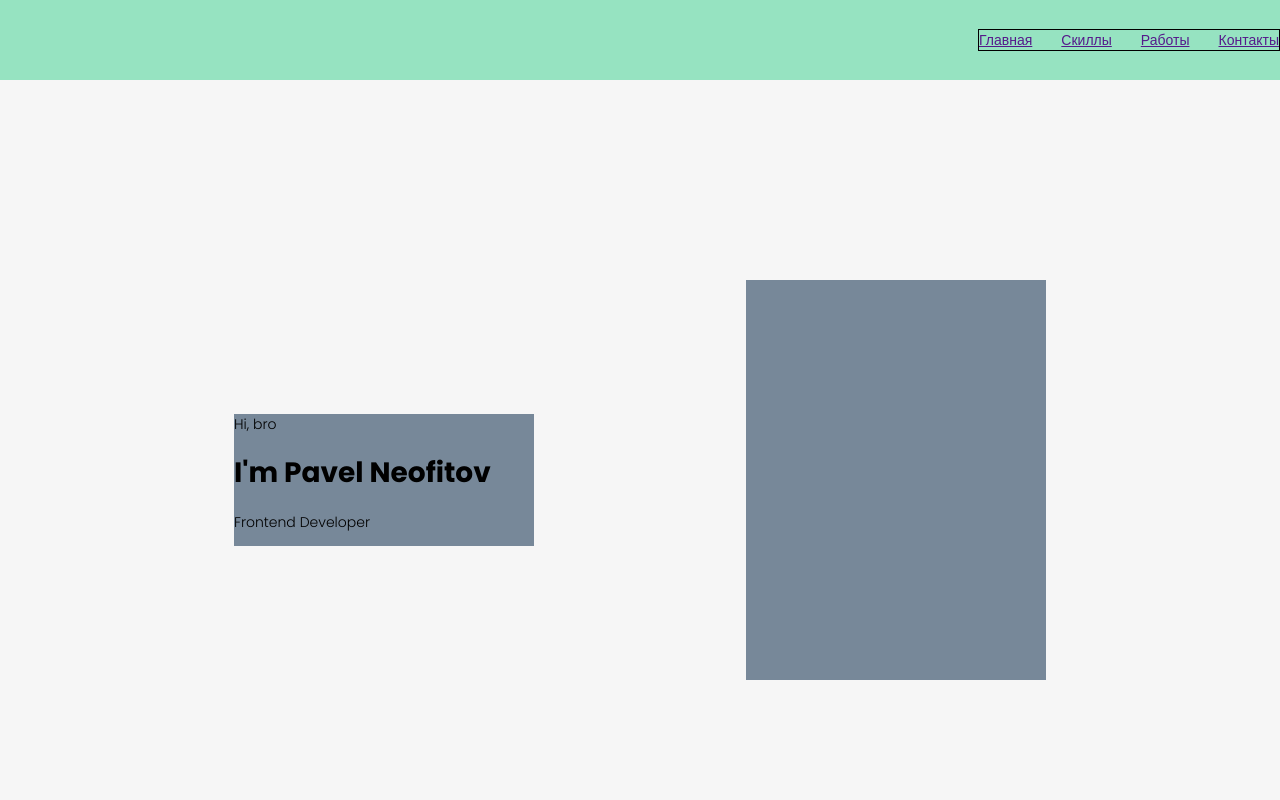
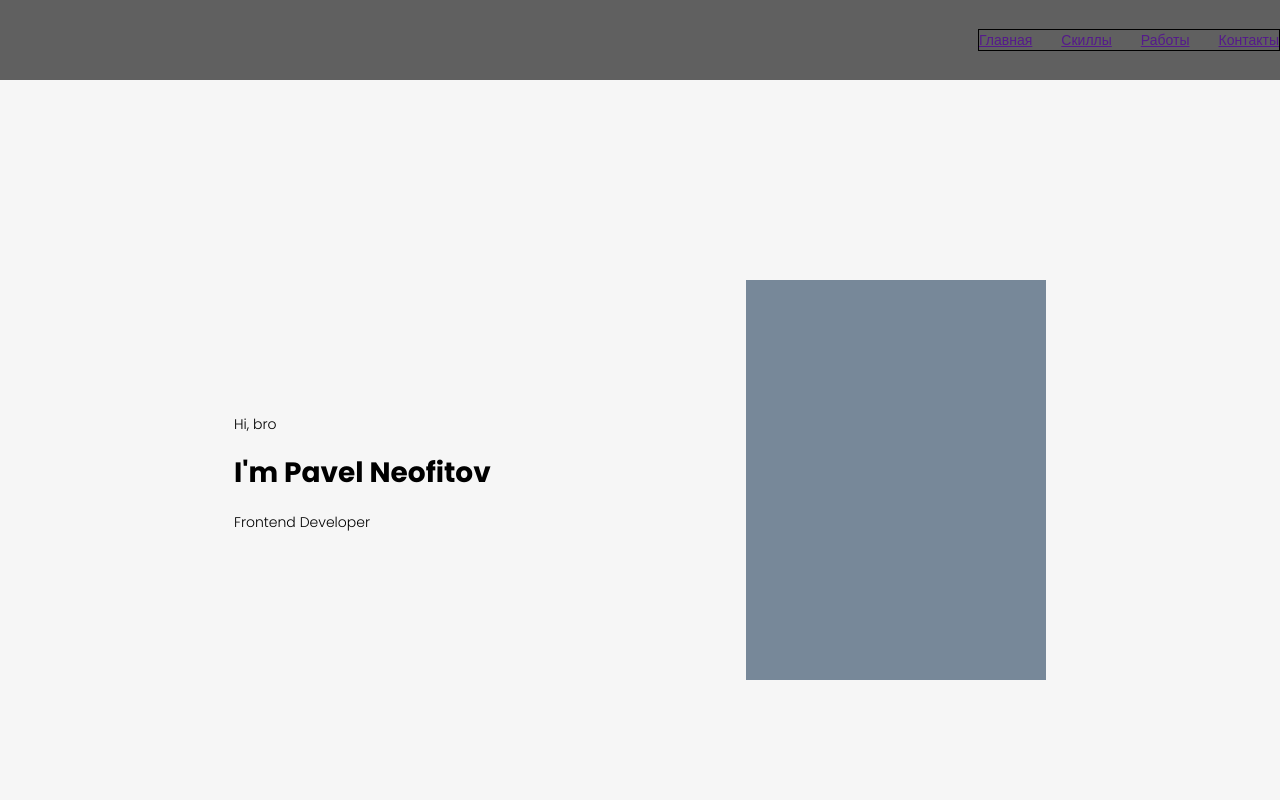
Before and after one commit to PavelNeof/portfolio, a React (Create React App) app: page / in a window 1280 px wide. Shown: the top 800 px of the page. Built offline with nearby package versions, Linux system fonts and the light colour scheme.

Commit message:
portfolio

```diff
--- a/src/Footer/Footer.js
+++ b/src/Footer/Footer.js
@@ -33,7 +33,7 @@ function Footer() {
                 <Square style={Vk}/>
                 <Square style={Codewars}/>
                 </div>
-                    <div className={s.lastLine}>Все права защищены</div>
+                    <div className={s.lastLine}>© All rights reserved</div>
                 </div>
 
             </div>
--- a/src/Header/Header.module.css
+++ b/src/Header/Header.module.css
@@ -1,6 +1,9 @@
 .header {
     height: 80px;
-    background-color: #96e3c1;
+    background-color: #606060;
+
+    /*background: linear-gradient(to bottom right, #4b4b4b, #606060);*/
+
     display: flex;
     justify-content: flex-end;
     align-items: center;
--- a/src/Main/Main.module.css
+++ b/src/Main/Main.module.css
@@ -5,7 +5,7 @@
 
 .text {
     width: 300px;
-    background-color: lightslategrey;
+
 }
 
 .photo {
```
